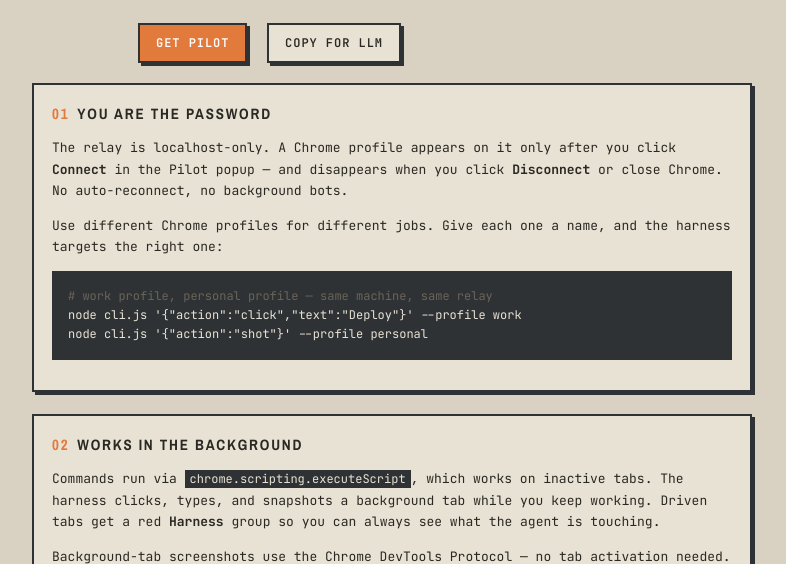
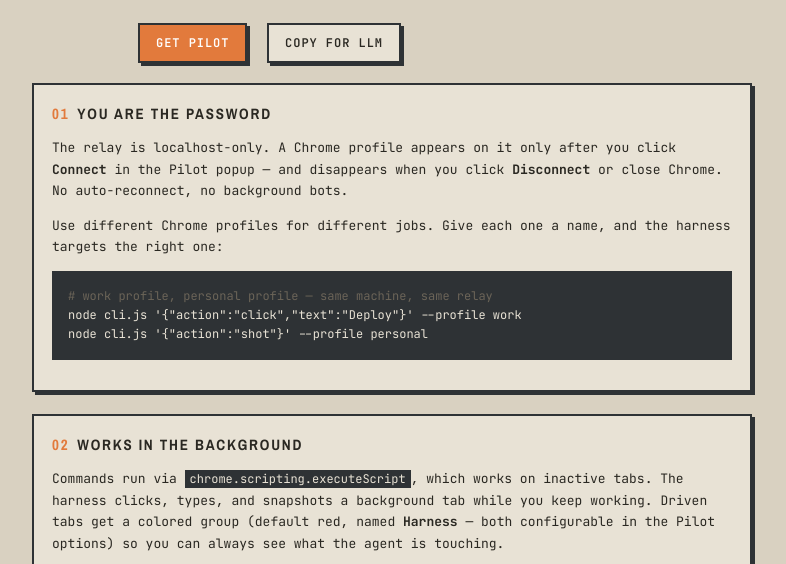
Before and after one commit to FatherMarz/pilot, a browser extension: page site/index.html in a window 1280 px wide. Shown: the part 234-798 px from the top of the page, without its empty margins (248-1034 px from the left). Drawn offline with nearby package versions, Linux system fonts and the light colour scheme.

Commit message:
Docs: group name/color settings + site copy

```diff
--- a/site/index.html
+++ b/site/index.html
@@ -134,7 +134,7 @@ node cli.js '{"action":"shot"}' --profile personal</code></pre>
 
   <div class="tile">
     <h2><span class="n">02</span>Works in the background</h2>
-      <p>Commands run via <code>chrome.scripting.executeScript</code>, which works on inactive tabs. The harness clicks, types, and snapshots a background tab while you keep working. Driven tabs get a red <strong>Harness</strong> group so you can always see what the agent is touching.</p>
+      <p>Commands run via <code>chrome.scripting.executeScript</code>, which works on inactive tabs. The harness clicks, types, and snapshots a background tab while you keep working. Driven tabs get a colored group (default red, named <strong>Harness</strong> — both configurable in the Pilot options) so you can always see what the agent is touching.</p>
       <p>Background-tab screenshots use the Chrome DevTools Protocol — no tab activation needed. Screenshots are downscaled small so the harness can read them fast.</p>
   </div>
 
```
Also changed, not shown: README.md.
